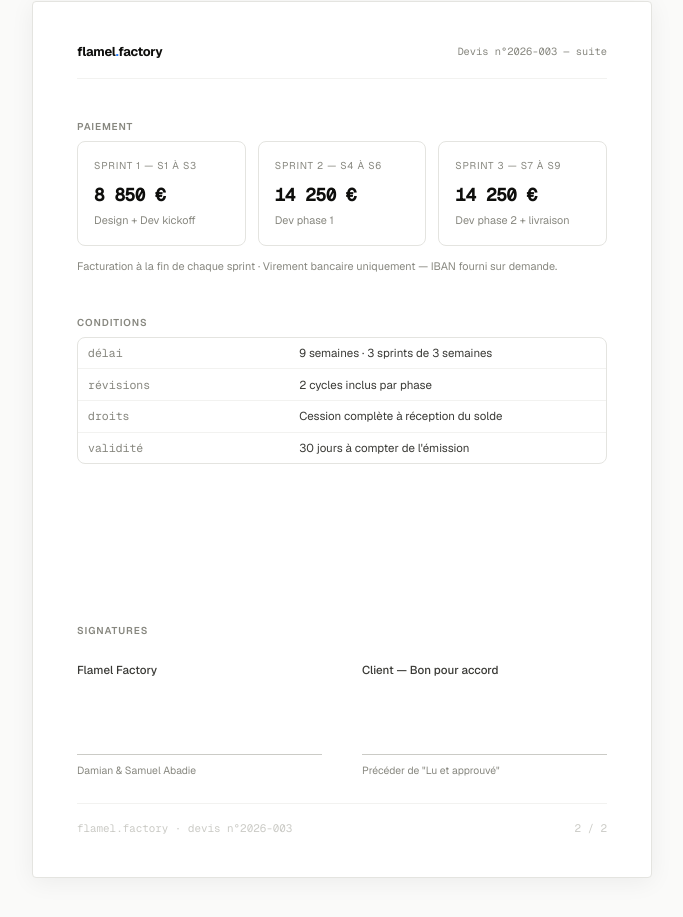
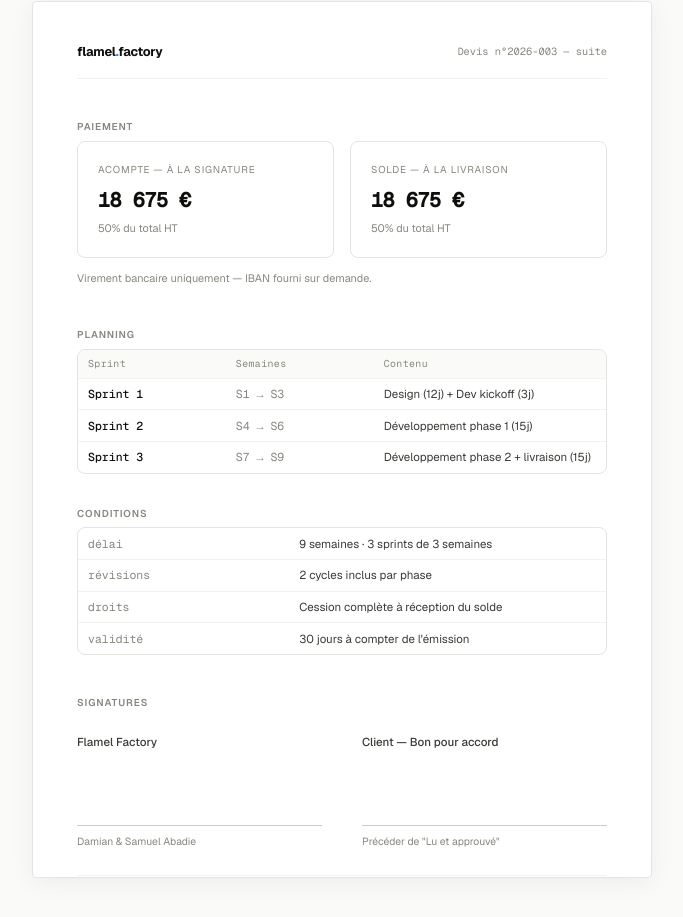
Before and after one commit to samuelabadie/flamel-factory-website, a plain HTML site: page branding/index.html in a window 1280 px wide. Shown: the part 8064-8981 px from the top of the page, without its empty margins (298-981 px from the left). Drawn offline with nearby package versions, Linux system fonts and the light colour scheme.

Commit message:
Add sprint planning section, revert payment to acompte/solde
Co-Authored-By: Claude Sonnet 4.6 <noreply@anthropic.com>

```diff
--- a/branding/index.html
+++ b/branding/index.html
@@ -1083,24 +1083,52 @@
         <!-- Paiement -->
         <div style="margin-bottom: 2.5rem;">
           <div class="devis-h4">Paiement</div>
-          <div style="display: grid; grid-template-columns: 1fr 1fr 1fr; gap: 0.75rem;">
-            <div style="border: 1px solid var(--g-200); border-radius: 8px; padding: 1rem;">
-              <div style="font-size: 0.62rem; color: var(--g-500); text-transform: uppercase; letter-spacing: 0.08em; margin-bottom: 0.5rem;">Sprint 1 — S1 à S3</div>
-              <div style="font-size: 1.1rem; font-weight: 700; color: var(--g-900); font-family: var(--font-mono); letter-spacing: -0.02em;">8 850 €</div>
-              <div style="font-size: 0.68rem; color: var(--g-500); margin-top: 0.25rem;">Design + Dev kickoff</div>
+          <div style="display: grid; grid-template-columns: 1fr 1fr; gap: 1rem;">
+            <div style="border: 1px solid var(--g-200); border-radius: 8px; padding: 1.25rem;">
+              <div style="font-size: 0.62rem; color: var(--g-500); text-transform: uppercase; letter-spacing: 0.08em; margin-bottom: 0.5rem;">Acompte — à la signature</div>
+              <div style="font-size: 1.25rem; font-weight: 700; color: var(--g-900); font-family: var(--font-mono); letter-spacing: -0.02em;">18 675 €</div>
+              <div style="font-size: 0.68rem; color: var(--g-500); margin-top: 0.25rem;">50% du total HT</div>
             </div>
-            <div style="border: 1px solid var(--g-200); border-radius: 8px; padding: 1rem;">
-              <div style="font-size: 0.62rem; color: var(--g-500); text-transform: uppercase; letter-spacing: 0.08em; margin-bottom: 0.5rem;">Sprint 2 — S4 à S6</div>
-              <div style="font-size: 1.1rem; font-weight: 700; color: var(--g-900); font-family: var(--font-mono); letter-spacing: -0.02em;">14 250 €</div>
-              <div style="font-size: 0.68rem; color: var(--g-500); margin-top: 0.25rem;">Dev phase 1</div>
-            </div>
-            <div style="border: 1px solid var(--g-200); border-radius: 8px; padding: 1rem;">
-              <div style="font-size: 0.62rem; color: var(--g-500); text-transform: uppercase; letter-spacing: 0.08em; margin-bottom: 0.5rem;">Sprint 3 — S7 à S9</div>
-              <div style="font-size: 1.1rem; font-weight: 700; color: var(--g-900); font-family: var(--font-mono); letter-spacing: -0.02em;">14 250 €</div>
-              <div style="font-size: 0.68rem; color: var(--g-500); margin-top: 0.25rem;">Dev phase 2 + livraison</div>
+            <div style="border: 1px solid var(--g-200); border-radius: 8px; padding: 1.25rem;">
+              <div style="font-size: 0.62rem; color: var(--g-500); text-transform: uppercase; letter-spacing: 0.08em; margin-bottom: 0.5rem;">Solde — à la livraison</div>
+              <div style="font-size: 1.25rem; font-weight: 700; color: var(--g-900); font-family: var(--font-mono); letter-spacing: -0.02em;">18 675 €</div>
+              <div style="font-size: 0.68rem; color: var(--g-500); margin-top: 0.25rem;">50% du total HT</div>
             </div>
           </div>
-          <p style="font-size: 0.68rem; color: var(--g-500); margin: 0.75rem 0 0;">Facturation à la fin de chaque sprint · Virement bancaire uniquement — IBAN fourni sur demande.</p>
+          <p style="font-size: 0.68rem; color: var(--g-500); margin: 0.75rem 0 0;">Virement bancaire uniquement — IBAN fourni sur demande.</p>
+        </div>
+
+        <!-- Planning -->
+        <div style="margin-bottom: 2rem;">
+          <div class="devis-h4">Planning</div>
+          <div style="border: 1px solid var(--g-200); border-radius: 8px; overflow: hidden;">
+            <table class="devis-table">
+              <thead>
+                <tr style="background: var(--g-50);">
+                  <th style="width: 28%;">Sprint</th>
+                  <th style="width: 28%;">Semaines</th>
+                  <th>Contenu</th>
+                </tr>
+              </thead>
+              <tbody>
+                <tr>
+                  <td style="font-family: var(--font-mono); color: var(--g-900); font-weight: 500;">Sprint 1</td>
+                  <td style="font-family: var(--font-mono); color: var(--g-500);">S1 → S3</td>
+                  <td>Design (12j) + Dev kickoff (3j)</td>
+                </tr>
+                <tr>
+                  <td style="font-family: var(--font-mono); color: var(--g-900); font-weight: 500;">Sprint 2</td>
+                  <td style="font-family: var(--font-mono); color: var(--g-500);">S4 → S6</td>
+                  <td>Développement phase 1 (15j)</td>
+                </tr>
+                <tr>
+                  <td style="font-family: var(--font-mono); color: var(--g-900); font-weight: 500;">Sprint 3</td>
+                  <td style="font-family: var(--font-mono); color: var(--g-500);">S7 → S9</td>
+                  <td>Développement phase 2 + livraison (15j)</td>
+                </tr>
+              </tbody>
+            </table>
+          </div>
         </div>
 
         <!-- Conditions -->
```
